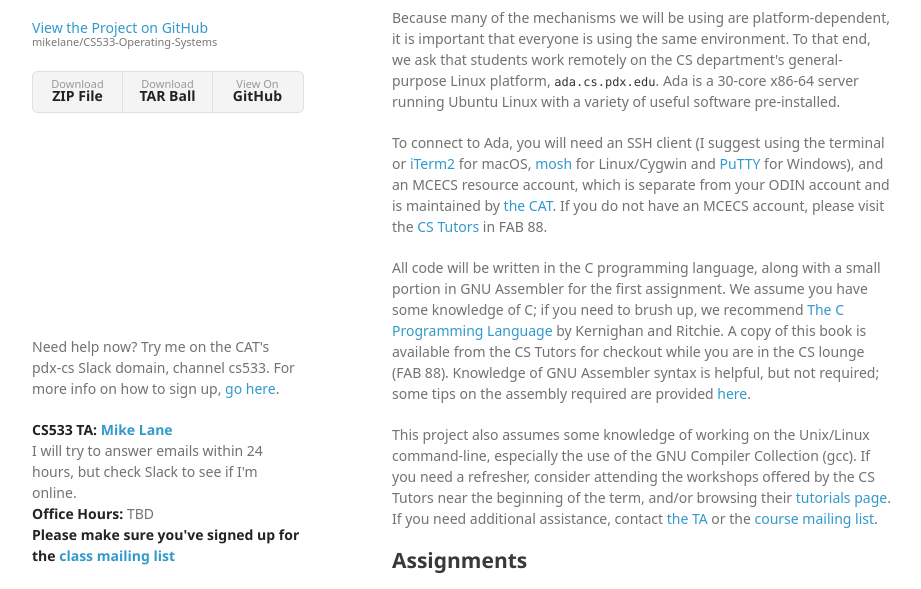
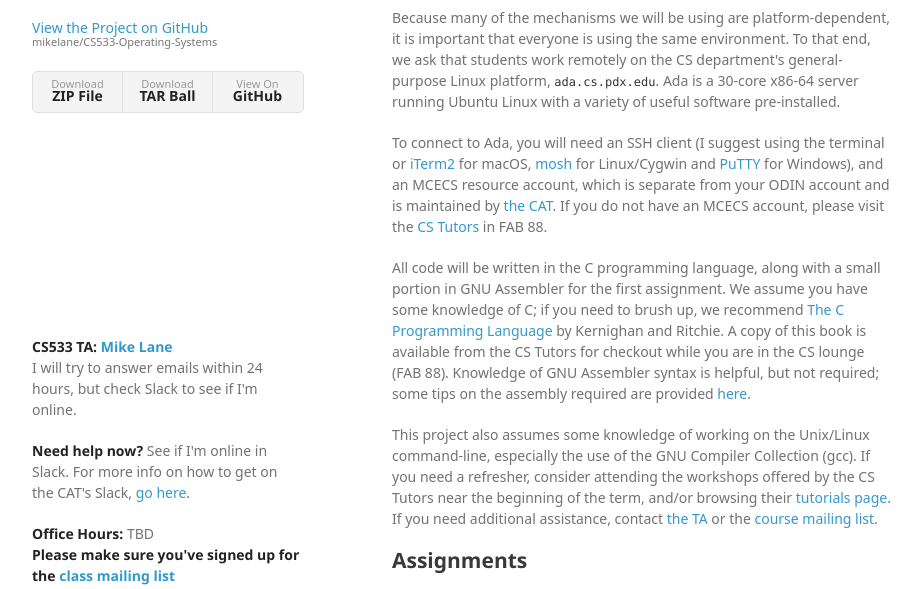
Before and after one commit to mikelane/CS533-Operating-Systems, a plain HTML site: page index.html in a window 1280 px wide. Shown: the part 164-753 px from the top of the page, without its empty margins (178-1099 px from the left). Drawn offline with Linux system fonts and the light colour scheme; a web font is replaced by a local one.

Commit message:
Updates footer

```diff
--- a/index.html
+++ b/index.html
@@ -67,9 +67,9 @@
 <p>With that in mind, we will use the project primarily as an educational tool, rather than an assessment tool. Your project assignments will not be graded, hence they will not contribute directly to your overall grade. However, the midterm and final exams will contain questions that relate to the project assignments, in addition to those that test understanding of the concepts covered in the lectures and course reading material. Hence, it is important that you complete the project assignments and learn from them. They should not be considered optional!</p>
       </section>
       <footer>
-        <p>Need help now? Try me on the CAT's pdx-cs Slack domain, channel cs533. For more info on how to sign up, <a href="https://cat.pdx.edu/tutors.html">go here</a>.</p>
         <p><strong>CS533 TA: <a href="mailto:mikelane@gmail.com">Mike Lane</a></strong></br>
         I will try to answer emails within 24 hours, but check Slack to see if I'm online.</br>
+        <p><strong>Need help now?</strong> See if I'm online in Slack. For more info on how to get on the CAT's Slack, <a href="https://cat.pdx.edu/tutors.html">go here</a>.</p>
         <strong>Office Hours:</strong> TBD</br>
         <strong>Please make sure you've signed up for the <a href="https://mailhost.cecs.pdx.edu/mailman/listinfo/cs533">class mailing list</a></strong>
       </footer>
```
